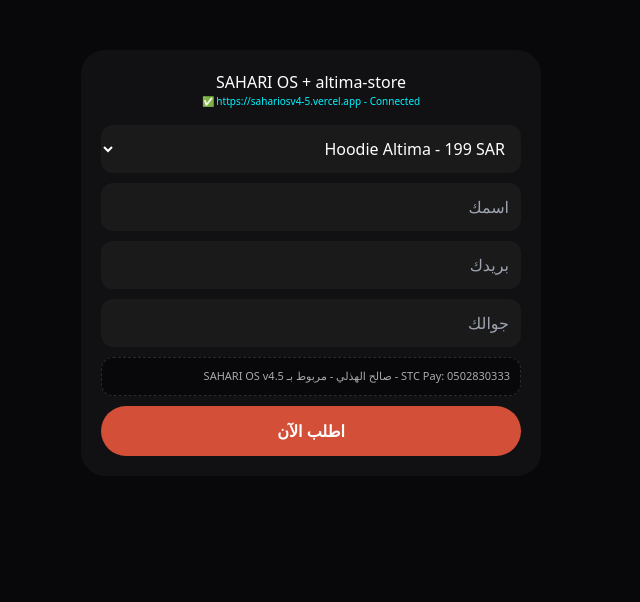
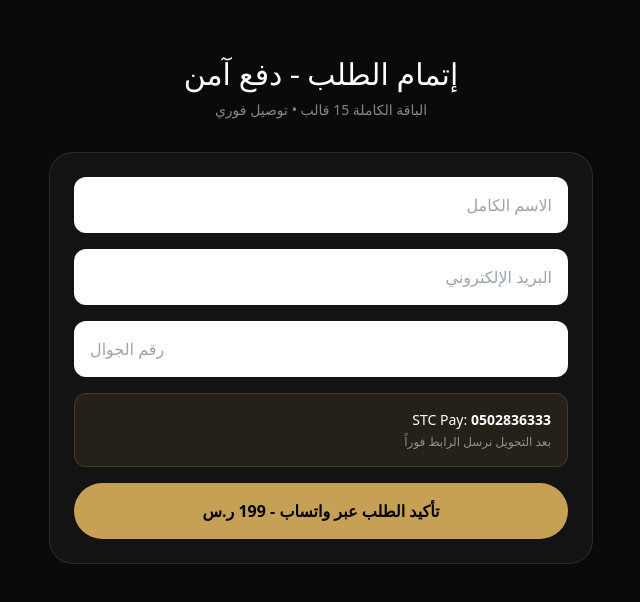
Before and after one commit to altima261/altima-store, a Next.js app: page /checkout in a window 1280 px wide. Shown: the top 602 px of the page, without its empty margins (456-1096 px from the left). Built offline with nearby package versions, Linux system fonts and the light colour scheme.

Commit message:
Update page.tsx

```diff
--- a/app/checkout/page.tsx
+++ b/app/checkout/page.tsx
@@ -1,48 +1,33 @@
-'use client';
-import { useState } from 'react';
-
-export default function Checkout() {
-  const [form, setForm] = useState({ product: 'Hoodie Altima - 199 SAR', name: '', email: '', phone: '' });
-  const [status, setStatus] = useState('');
-
-  function submit(e: any) {
+"use client";
+import { useState } from "react";
+const DRIVE_LINK = "https://drive.google.com/drive/folders/1iyo_1gS593ge8_3o9Ns3zRgwxbb_MbTz";
+export default function CheckoutPage() {
+  const [form, setForm] = useState({ name: "", email: "", phone: "" });
+  const [loading, setLoading] = useState(false);
+  const handleSubmit = (e: any) => {
     e.preventDefault();
-    const payload = {
-      product: form.product,
-      customer: form.name,
-      email: form.email,
-      phone: form.phone,
-      amount: form.product.includes('199') ? 199 : 99,
-      order_id: 'ALT-' + Date.now(),
-      time: new Date().toISOString()
-    };
-    fetch('https://sahariosv4-5.vercel.app/api/webhook', {
-      method: 'POST',
-      headers: { 'Content-Type': 'application/json' },
-      body: JSON.stringify(payload)
-    });
-    setStatus('✅ تم الطلب - SAHARI OS v4.5 ينفذ 163 خدمة - https://sahariosv4-5.vercel.app');
-  }
-
+    setLoading(true);
+    const msg = `طلب جديد ALTIMA V2%0Aالاسم: ${form.name}%0Aالبريد: ${form.email}%0Aالجوال: ${form.phone}%0Aالمنتج: 15 قالب فاخر - 199 ر.س%0Aرابط: ${DRIVE_LINK}`;
+    window.open(`https://wa.me/966502836333?text=${msg}`, "_blank");
+    window.location.href = `/success?email=${encodeURIComponent(form.email)}&name=${encodeURIComponent(form.name)}`;
+  };
   return (
-    <div dir="rtl" style={{ minHeight: '100vh', background: '#08080a', color: '#fff', padding: 20 }}>
-      <div style={{ maxWidth: 460, margin: '30px auto', background: '#111114', borderRadius: 24, padding: 20 }}>
-        <h1 style={{ textAlign: 'center' }}>SAHARI OS + altima-store</h1>
-        <p style={{ textAlign: 'center', fontSize: 10, color: '#00F5FF' }}>https://sahariosv4-5.vercel.app - Connected ✅</p>
-        <form onSubmit={submit} style={{ display: 'flex', flexDirection: 'column', gap: 10, marginTop: 16 }}>
-          <select value={form.product} onChange={e => setForm({ ...form, product: e.target.value })} style={{ padding: 12, borderRadius: 12, background: '#1a1a1a', color: '#fff' }}>
-            <option>Hoodie Altima - 199 SAR</option>
-            <option>CEO - 99 SAR</option>
-            <option>CMD - 99 SAR</option>
-          </select>
-          <input required placeholder="اسمك" value={form.name} onChange={e => setForm({ ...form, name: e.target.value })} style={{ padding: 12, borderRadius: 12, background: '#1a1a1a', color: '#fff' }} />
-          <input required type="email" placeholder="بريدك" value={form.email} onChange={e => setForm({ ...form, email: e.target.value })} style={{ padding: 12, borderRadius: 12, background: '#1a1a1a', color: '#fff' }} />
-          <input required placeholder="جوالك" value={form.phone} onChange={e => setForm({ ...form, phone: e.target.value })} style={{ padding: 12, borderRadius: 12, background: '#1a1a1a', color: '#fff' }} />
-          <div style={{ background: '#08080a', border: '1px dashed #2a2a30', borderRadius: 12, padding: 10, fontSize: 11, color: '#aaa' }}>STC Pay: 0502830333 - صالح الهذلي - مربوط بـ SAHARI OS v4.5</div>
-          <button style={{ height: 50, borderRadius: 999, background: '#D44F37', color: '#fff', fontWeight: 900, border: 'none' }}>اطلب الآن</button>
-          {status && <div style={{ background: '#0a1a0a', border: '1px solid #0f0', borderRadius: 12, padding: 10, color: '#0f0', textAlign: 'center' }}>{status}</div>}
-        </form>
+    <main className="min-h-screen bg-[#0a0a0a] text-white" dir="rtl">
+      <div className="max-w-xl mx-auto px-4 py-10">
+        <div className="text-center mb-8">
+          <h1 className="font-serif text-3xl mt-4">إتمام الطلب - دفع آمن</h1>
+          <p className="text-white/50 text-sm mt-2">الباقة الكاملة 15 قالب • توصيل فوري</p>
+        </div>
+        <div className="rounded-[24px] bg-white/[0.04] border border-white/10 p-6">
+          <form onSubmit={handleSubmit} className="space-y-4">
+            <input required value={form.name} onChange={(e)=>setForm({...form, name: e.target.value})} className="w-full rounded-xl bg-white text-black px-4 py-4" placeholder="الاسم الكامل" />
+            <input required type="email" value={form.email} onChange={(e)=>setForm({...form, email: e.target.value})} className="w-full rounded-xl bg-white text-black px-4 py-4" placeholder="البريد الإلكتروني" />
+            <input required value={form.phone} onChange={(e)=>setForm({...form, phone: e.target.value})} className="w-full rounded-xl bg-white text-black px-4 py-4" placeholder="رقم الجوال" dir="ltr" />
+            <div className="rounded-xl bg-[#C5A055]/10 border border-[#C5A055]/20 p-4 text-sm">STC Pay: <b>0502836333</b><div className="text-xs text-white/50 mt-1">بعد التحويل نرسل الرابط فوراً</div></div>
+            <button disabled={loading} type="submit" className="w-full bg-[#C5A055] text-black font-bold py-4 rounded-full">{loading ? "جاري..." : "تأكيد الطلب عبر واتساب - 199 ر.س"}</button>
+          </form>
+        </div>
       </div>
-    </div>
+    </main>
   );
 }
```
